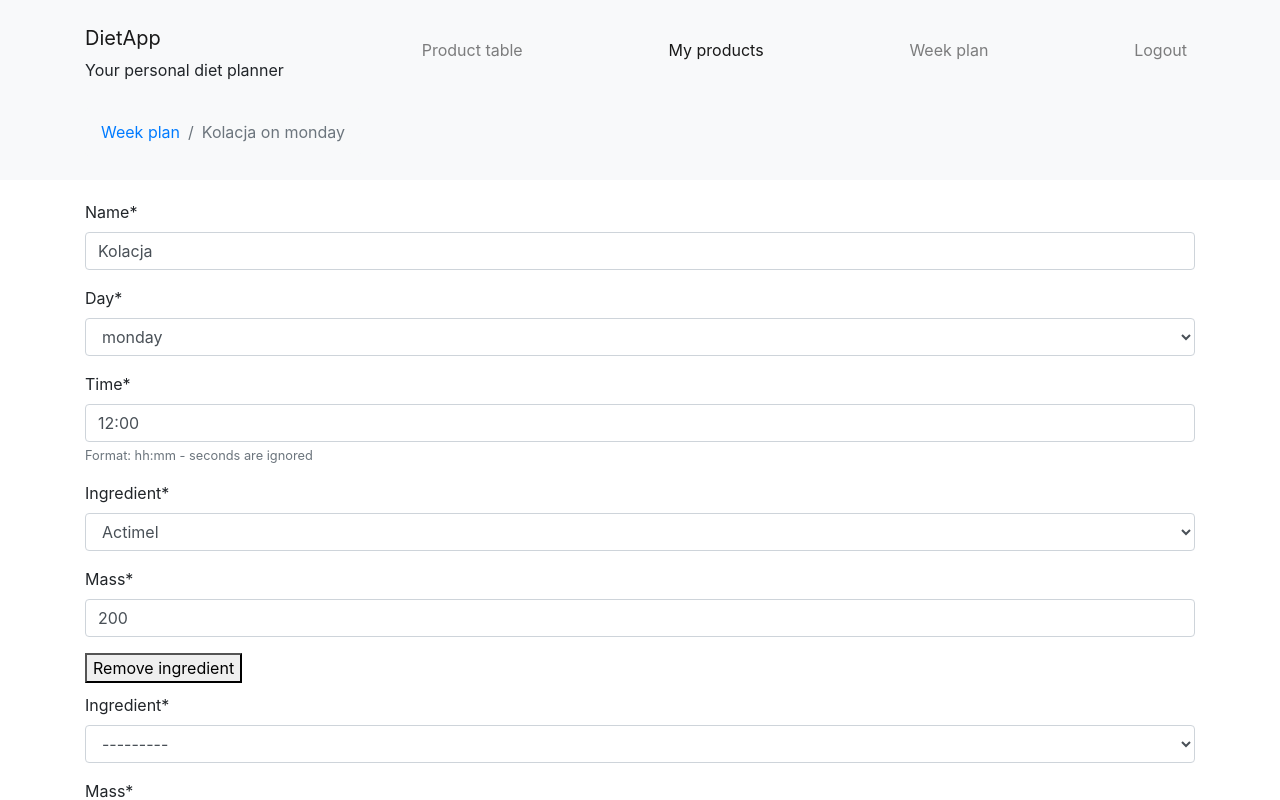
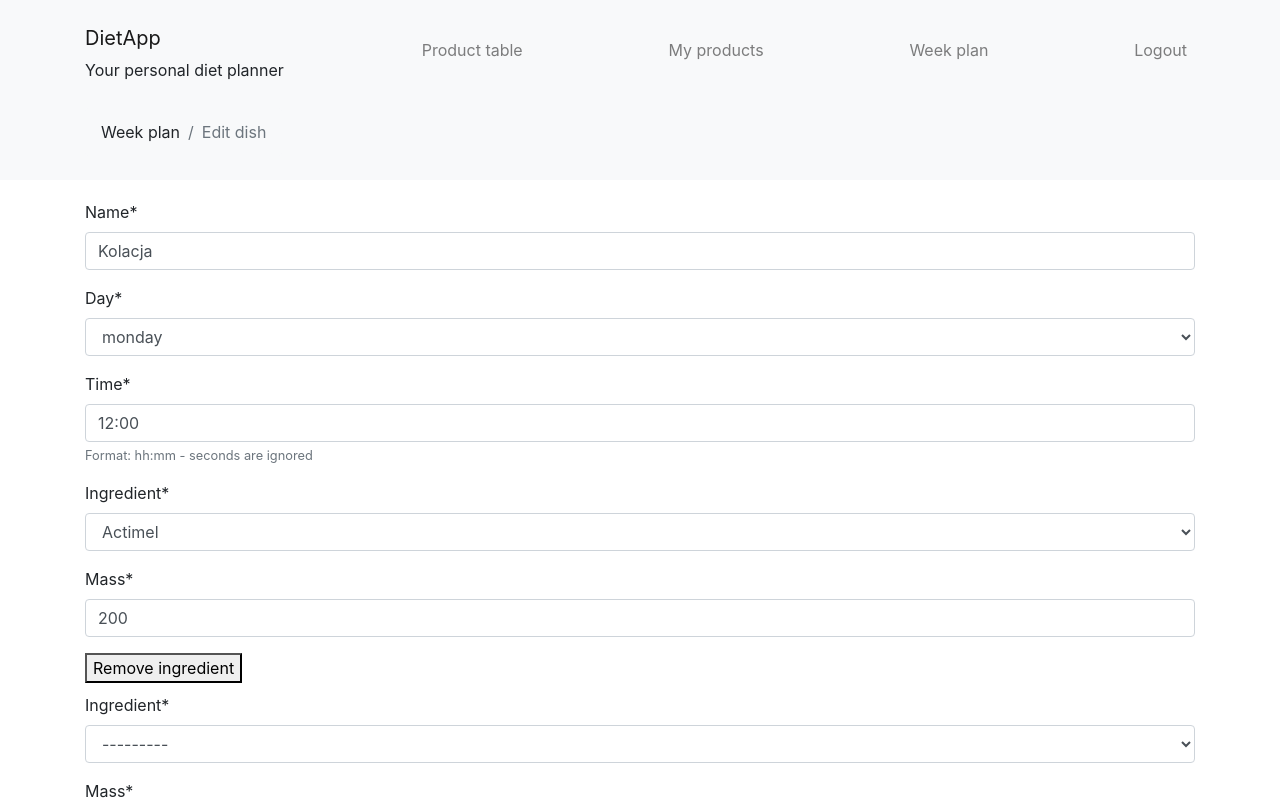
Before and after one commit to danielszymak/DietApp, a Django app: page /user/dish_details/87/ in a window 1280 px wide. Shown: the top 800 px of the page. Run offline with Django 3.2, Linux system fonts and the light colour scheme; a user stored in the database is signed in; data comes from the database, SQL or seed files in the repository; both versions use the stored data as it was after the commit; some libraries are stand-ins or nearby versions.

Commit message:
beta is ready

```diff
--- a/dietapp/settings.py
+++ b/dietapp/settings.py
@@ -34,7 +34,6 @@ ALLOWED_HOSTS = []
 INSTALLED_APPS = [
     'food_database',
     'user_site',
-    'jsonfield',
     'crispy_forms',
     'django.contrib.admin',
     'django.contrib.auth',
--- a/food_database/models.py
+++ b/food_database/models.py
@@ -15,7 +15,7 @@ CATEGORIES = (('breads', 'breads'),
               ('others', 'others'))
 
 class Products(models.Model):
-    name = models.CharField(max_length=100)
+    name = models.CharField(max_length=100, unique=True)
     category = models.CharField(max_length=100, choices=CATEGORIES)
     calories = models.PositiveIntegerField()
     proteins = models.DecimalField(decimal_places=1, max_digits=10)
@@ -24,7 +24,7 @@ class Products(models.Model):
     fats = models.DecimalField(decimal_places=1, max_digits=10)
 
     class Meta:
-        constraints = [models.CheckConstraint(check=models.Q(carbohydrates__gte=models.F('sugars')), name="Mass of sugars cannot be higher than mass of carbohydrates"), models.CheckConstraint(check=models.Q(proteins__lte=(100 - models.F("carbohydrates") - models.F("fats"))), name="Sum of proteins, carbohydrates and fat cannot be greater than 0")]
+        constraints = [models.CheckConstraint(check=models.Q(carbohydrates__gte=models.F('sugars')), name="Mass of sugars cannot be higher than mass of carbohydrates"), models.CheckConstraint(check=models.Q(proteins__lte=(100 - models.F("carbohydrates") - models.F("fats"))), name="Sum of proteins, carbohydrates and fats cannot be greater than 100")]
 
     def __str__(self):
         return self.name
--- a/templates/base.html
+++ b/templates/base.html
@@ -6,10 +6,8 @@
         <meta name="viewport" content="width=device-width, initial-scale=1, shrink-to-fit=no">
         <title>{% block title %}{% endblock %}</title>
         <link rel="stylesheet" href="https://cdn.jsdelivr.net/npm/bootstrap@4.5.3/dist/css/bootstrap.min.css" integrity="sha384-TX8t27EcRE3e/ihU7zmQxVncDAy5uIKz4rEkgIXeMed4M0jlfIDPvg6uqKI2xXr2" crossorigin="anonymous">
-        {% block style %}
         <style>
             html, body {
-                height: 100%;
             }
             .td-hover:hover {
                 background-color: #e9e9e9;
@@ -17,6 +15,11 @@
             .btn {
                 margin-bottom: 10px;
             }
+            {% block style %}
+            .wrapper {
+                min-height: calc(100vh - 15vh - 20px - 20px - 10px);
+            }
+            {% endblock %}
             footer {
                 position: relative;
                 width: 100%;
@@ -28,7 +31,6 @@
                 min-height: 50px;
             }
         </style>
-        {% endblock %}
         {% block script %}
         {% endblock %}
     </head>
@@ -36,7 +38,7 @@
         <nav class="navbar navbar-expand-lg navbar-light bg-light" style="margin-bottom: 20px; height: 10vh; min-height: 100px ">
             <div class="container">
                 <div class="navbar-header">
-                    <span class="navbar-brand">DietApp</span><br><span>Your personal diet planner</span>
+                    <a href="{% url 'week_plan' %}" class="text-reset text-decoration-none"><span class="navbar-brand">DietApp</span><br><span>Your personal diet planner</span></a>
                 </div>
                 {% if user.is_authenticated %}
                 {% block product_table %}
@@ -65,7 +67,15 @@
 
         {% endblock %}
 
-        <div class="container">
+        <div class="wrapper container">
+        {% if msg %}
+            <div class="alert alert-dark" role="alert">
+            {{ msg }}
+            <button type="button" class="close" data-dismiss="alert" aria-label="Close">
+                <span aria-hidden="true">&times;</span>
+            </button>
+        </div>
+        {% endif %}
         {% block content %}
 
         {% endblock %}
--- a/templates/user_site/dish_details.html
+++ b/templates/user_site/dish_details.html
@@ -5,10 +5,10 @@
 Dish details
 {% endblock %}
 
-{% block my_products %}
-<ul class="nav navbar-nav navbar-right">
-    <li class="nav-item"><a class="nav-link active" href="{% url 'my_products' %}">My products</a></li>
-</ul>
+{% block style %}
+    .wrapper {
+        min-height: calc(100vh - 15vh - 20px - 20px - 10px - 80px);
+    }
 {% endblock %}
 
 {% block nav %}
@@ -16,8 +16,8 @@ Dish details
 <nav class="navbar navbar-expand-lg navbar-light bg-light" style="margin: -20px 0 20px 0;">
     <div class="container">
         <ol class="breadcrumb bg-light">
-            <li class="breadcrumb-item"><a href="{% url 'week_plan' %}">Week plan</a></li>
-            <li class="breadcrumb-item active" aria-current="page">{{ dish.name }} on {{ dish.day }}</li>
+            <li class="breadcrumb-item"><a href="{% url 'week_plan' %}" class="text-reset text-decoration-none">Week plan</a></li>
+            <li class="breadcrumb-item active" aria-current="page">Edit dish</li>
         </ol>
     </div>
 </nav>
--- a/templates/user_site/my_products.html
+++ b/templates/user_site/my_products.html
@@ -33,7 +33,7 @@ My products
         <tbody>
         {% for row in selected_data %}
             <tr>
-                <td><a href="{% url 'product_details' row.id %}">{{ row.name }}</a></td>
+                <td><a href="{% url 'product_details' row.id %}" class="text-reset text-decoration-none">{{ row.name }}</a></td>
                 <td>{{ row.category }}</td>
                 <td>{{ row.calories }}</td>
                 <td>{{ row.proteins }}</td>
--- a/templates/user_site/week_plan.html
+++ b/templates/user_site/week_plan.html
@@ -20,7 +20,7 @@ Week plan
         <tr>
             {% for data in row %}
                 {% if data.id %}
-                <td class="td-hover" style="text-align: center"><a href="{% url 'dish_details' data.id %}">{{ data.name }}</a></td>
+                <td class="td-hover" style="text-align: center"><a href="{% url 'dish_details' data.id %}" class="text-reset text-decoration-none">{{ data.name }}</a></td>
                 {% else %}
                 <th class="td-hover" style="text-align: center">{{ data }}</th>
                 {% endif %}
--- a/user_site/forms.py
+++ b/user_site/forms.py
@@ -1,6 +1,7 @@
 from django import forms
 from food_database.models import Products, CATEGORIES
-from .models import Ingredients
+from .models import Ingredients, ProductToUser
+from django.db.models import Q
 
 DAYS = (('monday', 'monday'),
         ('tuesday', 'tuesday'),
@@ -9,7 +10,6 @@ DAYS = (('monday', 'monday'),
         ('friday', 'friday'),
         ('saturday', 'saturday'),
         ('sunday', 'sunday'))
-
 
 class FoodSearch(forms.Form):
     name = forms.CharField(max_length=100, required=False, label="You are looking for a product? Put it's name here:")
@@ -30,11 +30,19 @@ class NewDish(forms.Form):
     time = forms.TimeField(label="Time", help_text='Format: hh:mm - seconds are ignored')
 
 
-class NewIngredient(forms.Form):
-    ingredient = forms.ModelChoiceField(queryset=Products.objects.all())
-    mass = forms.IntegerField(min_value=0)
+def create_new_ingredient_form_set(request):
 
+    class NewIngredient(forms.ModelForm):
 
-# NewIngredientFormSet = forms.formset_factory(NewIngredient, extra=1)
+        user = request.user
 
-NewIngredientFormSet = forms.modelformset_factory(Ingredients, exclude={'dish'}, extra=1)
+        ingredient = forms.ModelChoiceField(queryset=ProductToUser.objects.filter(Q(user=1) | Q(user=user)))
+        mass = forms.IntegerField(min_value=1)
+
+        class Meta:
+            model = Ingredients
+            exclude = {'dish'}
+
+    IngredientFormSet = forms.modelformset_factory(Ingredients, form=NewIngredient, extra=1)
+
+    return IngredientFormSet
--- a/user_site/views.py
+++ b/user_site/views.py
@@ -2,9 +2,15 @@ from django.shortcuts import render, redirect, get_object_or_404
 from .models import ProductToUser, Dish, Ingredients
 from food_database.models import Products
 from django.contrib.auth.decorators import login_required
-from .forms import NewProduct, NewDish, FoodSearch, NewIngredientFormSet, NewIngredient
+from .forms import NewProduct, NewDish, FoodSearch, create_new_ingredient_form_set
 from datetime import time
 from django.db.models import Q
+from django.db import IntegrityError
+
+
+class Error(Exception):
+    pass
+
 
 @login_required
 def food_table(request):
@@ -73,15 +79,25 @@ def product_details(request, id):
     if request.method == "POST":
         if 'update' in request.POST:
             form = NewProduct(data=request.POST)
-            if form.is_valid():
-                item.product.name=form.cleaned_data['name']
-                item.product.category=form.cleaned_data['category']
-                item.product.proteins=form.cleaned_data['proteins']
-                item.product.carbohydrates=form.cleaned_data['carbohydrates']
-                item.product.sugars=form.cleaned_data['sugars']
-                item.product.fats=form.cleaned_data['fats']
-                item.product.calories=round(form.cleaned_data['proteins'] * 4 + form.cleaned_data['carbohydrates'] * 4 + form.cleaned_data['fats'] * 9)
-                item.product.save()
+            try:
+                if form.is_valid():
+                    item.product.name=form.cleaned_data['name']
+                    item.product.category=form.cleaned_data['category']
+                    item.product.proteins=form.cleaned_data['proteins']
+                    item.product.carbohydrates=form.cleaned_data['carbohydrates']
+                    item.product.sugars=form.cleaned_data['sugars']
+                    item.product.fats=form.cleaned_data['fats']
+                    item.product.calories=round(form.cleaned_data['proteins'] * 4 + form.cleaned_data['carbohydrates'] * 4 + form.cleaned_data['fats'] * 9)
+                    item.product.save()
+            except IntegrityError as e:
+                if str(e).startswith("CHECK"):
+                    msg = str(e)[25:]
+                elif str(e).startswith("UNIQUE"):
+                    msg = "Product with this name already exists. Choose another name."
+                print(msg)
+                return render(request, "user_site/product_details.html", {"item": item,
+                                                                          "form": form,
+                                                                          "msg": msg})
         elif 'delete' in request.POST:
             item.product.delete()
         return redirect('my_products')
@@ -102,59 +118,30 @@ def add_product(request):
     if request.method == "POST":
         form = NewProduct(data=request.POST)
         if form.is_valid():
-            new_product = Products(name=form.cleaned_data['name'],
-                                   category=form.cleaned_data['category'],
-                                   proteins=form.cleaned_data['proteins'],
-                                   carbohydrates=form.cleaned_data['carbohydrates'],
-                                   sugars=form.cleaned_data['sugars'],
-                                   fats=form.cleaned_data['fats'],
-                                   calories=round(form.cleaned_data['proteins'] * 4 + form.cleaned_data['carbohydrates'] * 4 + form.cleaned_data['fats'] * 9))
-            new_product.save()
-            new_product_to_user = ProductToUser(user=request.user,
-                                                product=new_product)
-            new_product_to_user.save()
+            try:
+                new_product = Products(name=form.cleaned_data['name'],
+                                       category=form.cleaned_data['category'],
+                                       proteins=form.cleaned_data['proteins'],
+                                       carbohydrates=form.cleaned_data['carbohydrates'],
+                                       sugars=form.cleaned_data['sugars'],
+                                       fats=form.cleaned_data['fats'],
+                                       calories=round(form.cleaned_data['proteins'] * 4 + form.cleaned_data['carbohydrates'] * 4 + form.cleaned_data['fats'] * 9))
+                new_product.save()
+                new_product_to_user = ProductToUser(user=request.user,
+                                                    product=new_product)
+                new_product_to_user.save()
+            except IntegrityError as e:
+                if str(e).startswith("CHECK"):
+                    msg = str(e)[25:]
+                elif str(e).startswith("UNIQUE"):
+                    msg = "Product with this name already exists. Choose another name."
+                print(msg)
+                return render(request, "user_site/new_product.html", {'form': form,
+                                                                      'msg': msg})
             return redirect('my_products')
     else:
         form = NewProduct()
     return render(request, "user_site/new_product.html", {'form': form})
-
-
-# @login_required
-# def week_plan(request):
-#
-#     dish_data = Dish.objects.all()
-#
-#     dish_table = [["", "Monday", "Tuesday", "Wednesday", "Thursday", "Friday", "Saturday", "Sunday"]]
-#     for i in range(1, 1441):
-#         dish_table.append([])
-#         for j in range(8):
-#             dish_table[i].append("")
-#             if j == 0:
-#                 dish_table[i][j]=time(int((i-1)/60), int((i-1)%60)).strftime("%H:%M")
-#             else:
-#                 for dish in dish_data:
-#                     if dish.user == request.user:
-#                         if dish.day == dish_table[0][j].lower() and time(hour=dish.time.hour, minute=dish.time.minute).strftime("%H:%M") == dish_table[i][0]:
-#                             dish_table[i][j] = dish
-#                             break
-#                         else:
-#                             dish_table[i][j] = ""
-#                     else:
-#                         dish_table[i][j] = ""
-#     i = 0
-#     while i < (len(dish_table)-1):
-#         i += 1
-#         try:
-#             "".join(dish_table[i][1:]) == ""
-#             del dish_table[i]
-#             i -= 1
-#         except TypeError:
-#             continue
-#
-#     if dish_table == [["", "Monday", "Tuesday", "Wednesday", "Thursday", "Friday", "Saturday", "Sunday"]]:
-#         dish_table = ''
-#
-#     return render(request, 'user_site/week_plan.html', {'dish_table': dish_table})
 
 
 @login_required
@@ -165,7 +152,7 @@ def week_plan(request):
     dish_table = [["", "Monday", "Tuesday", "Wednesday", "Thursday", "Friday", "Saturday", "Sunday"]]
 
     for dish in dish_data:
-        for i in range(len(dish_table[0])-1):
+        for i in range(len(dish_table[0])):
             if dish.day == dish_table[0][i].lower():
                 dish_table.append([])
                 for j in range(8):
@@ -177,34 +164,61 @@ def week_plan(request):
 
     if dish_table == [["", "Monday", "Tuesday", "Wednesday", "Thursday", "Friday", "Saturday", "Sunday"]]:
         dish_table = ''
-
     return render(request, 'user_site/week_plan.html', {'dish_table': dish_table})
 
 
 @login_required
 def dish_details(request, id):
+    NewIngredientFormSet = create_new_ingredient_form_set(request)
     dish = get_object_or_404(Dish, pk=id)
     ingredients = Ingredients.objects.filter(dish=dish)
     if request.method == "POST":
         if 'update' in request.POST:
             dish_form = NewDish(data=request.POST)
             ing_formset = NewIngredientFormSet(data=request.POST)
-            if dish_form.is_valid() and ing_formset.is_valid():
-                dish.user = request.user
-                dish.name = dish_form.cleaned_data['name']
-                dish.day = dish_form.cleaned_data['day']
-                dish.time = time(hour=dish_form.cleaned_data['time'].hour, minute=dish_form.cleaned_data['time'].minute)
-                dish.save()
-                for ing in ingredients:
-                    ing.delete()
-                for item in ing_formset:
-                    if item.cleaned_data == {}:
-                        continue
-                    else:
-                        ingredient = Ingredients(dish=dish,
-                                                 ingredient=item.cleaned_data['ingredient'],
-                                                 mass=item.cleaned_data['mass'])
-                        ingredient.save()
+            try:
+                if dish_form.is_valid() and ing_formset.is_valid():
+                    dish.user = request.user
+                    dish.name = dish_form.cleaned_data['name']
+                    dish.day = dish_form.cleaned_data['day']
+                    dish.time = time(hour=dish_form.cleaned_data['time'].hour, minute=dish_form.cleaned_data['time'].minute)
+                    dish.save()
+                    for ing in ingredients:
+                        ing.delete()
+                    for item in ing_formset:
+                        if item.cleaned_data == {}:
+                            continue
+                        else:
+                            ingredient = Ingredients(dish=dish,
+                                                     ingredient=item.cleaned_data['ingredient'],
+                                                     mass=item.cleaned_data['mass'])
+                            ingredient.save()
+                else:
+                    e = Error("You cannot pass only one argument to ingredient form! Only any or both are possible.")
+                    msg = str(e)
+                    data = {'name': dish.name,
+                            'day': dish.day,
+                            'time': time(hour=dish.time.hour, minute=dish.time.minute).strftime("%H:%M")}
+                    dish_form = NewDish(data=data)
+                    ing_formset = NewIngredientFormSet(queryset=Ingredients.objects.filter(dish=dish))
+                    return render(request, "user_site/dish_details.html", {"dish": dish,
+                                                                           "form": dish_form,
+                                                                           "formset": ing_formset,
+                                                                           "msg": msg})
+            except IntegrityError as e:
+                if str(e).startswith("CHECK"):
+                    msg = str(e)[25:]
+                elif str(e).startswith("UNIQUE"):
+                    msg = "Dish planned on this day with this name or in this hour already exists. Change day, name or hour of the dish."
+                data = {'name': dish.name,
+                        'day': dish.day,
+                        'time': time(hour=dish.time.hour, minute=dish.time.minute).strftime("%H:%M")}
+                dish_form = NewDish(data=data)
+                ing_formset = NewIngredientFormSet(queryset=Ingredients.objects.filter(dish=dish))
+                return render(request, "user_site/dish_details.html", {"dish": dish,
+                                                                       "form": dish_form,
+                                                                       "formset": ing_formset,
+                                                                       "msg": msg})
         elif 'delete' in request.POST:
             dish.delete()
         return redirect('week_plan')
@@ -221,24 +235,43 @@ def dish_details(request, id):
 
 @login_required
 def add_dish(request):
+    NewIngredientFormSet = create_new_ingredient_form_set(request)
     if request.method == "POST":
         form = NewDish(data=request.POST)
         formset = NewIngredientFormSet(data=request.POST)
-        if form.is_valid() and formset.is_valid():
-            dish = Dish(user=request.user,
-                        name=form.cleaned_data['name'],
-                        day=form.cleaned_data['day'],
-                        time=time(hour=form.cleaned_data['time'].hour, minute=form.cleaned_data['time'].minute))
-            dish.save()
-            for item in formset:
-                print(item.cleaned_data)
-                if item.cleaned_data == {}:
-                    continue
-                else:
-                    ingredient = Ingredients(dish=dish,
-                                             ingredient=item.cleaned_data['ingredient'],
-                                             mass=item.cleaned_data['mass'])
-                    ingredient.save()
+        try:
+            if form.is_valid() and formset.is_valid():
+                dish = Dish(user=request.user,
+                            name=form.cleaned_data['name'],
+                            day=form.cleaned_data['day'],
+                            time=time(hour=form.cleaned_data['time'].hour, minute=form.cleaned_data['time'].minute))
+                dish.save()
+                for item in formset:
+                    if item.cleaned_data == {}:
+                        continue
+                    else:
+                        ingredient = Ingredients(dish=dish,
+                                                 ingredient=item.cleaned_data['ingredient'],
+                                                 mass=item.cleaned_data['mass'])
+                        ingredient.save()
+            else:
+                e = Error("You cannot pass only one argument to ingredient form! Only any or both are possible.")
+                msg = str(e)
+                form = NewDish()
+                ingredient_formset = NewIngredientFormSet(queryset=Ingredients.objects.none())
+                return render(request, "user_site/new_dish.html", {"form": form,
+                                                                   "formset": ingredient_formset,
+                                                                   "msg": msg})
+        except IntegrityError as e:
+            if str(e).startswith("CHECK"):
+                msg = str(e)[25:]
+            elif str(e).startswith("UNIQUE"):
+                msg = "Dish planned on this day with this name or in this hour already exists. Change day, name or hour of the dish."
+            form = NewDish()
+            ingredient_formset = NewIngredientFormSet(queryset=Ingredients.objects.none())
+            return render(request, "user_site/new_dish.html", {"form": form,
+                                                               "formset": ingredient_formset,
+                                                               "msg": msg})
         return redirect('week_plan')
     else:
         form = NewDish()
```
Also changed, not shown: templates/user_site/new_dish.html (+7 -1 lines), templates/user_site/new_product.html (+6 -1 lines), templates/user_site/product_details.html (+7 -1 lines), user_site/models.py (+2 -5 lines), db.sqlite3, food_database/migrations/0009_auto_20201113_1530.py (added), food_database/migrations/0010_auto_20201113_1536.py (added), food_database/migrations/0011_auto_20201113_1538.py (added), user_site/migrations/0018_auto_20201106_1746.py (added), user_site/migrations/0019_auto_20201113_1538.py (added), user_site/migrations/0020_auto_20201113_1624.py (added).
